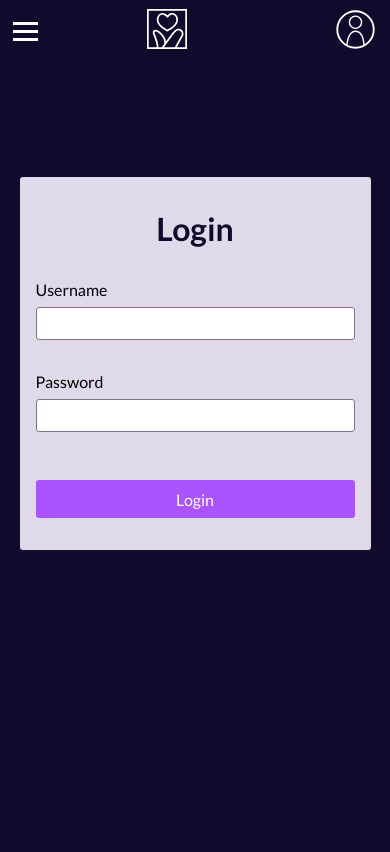
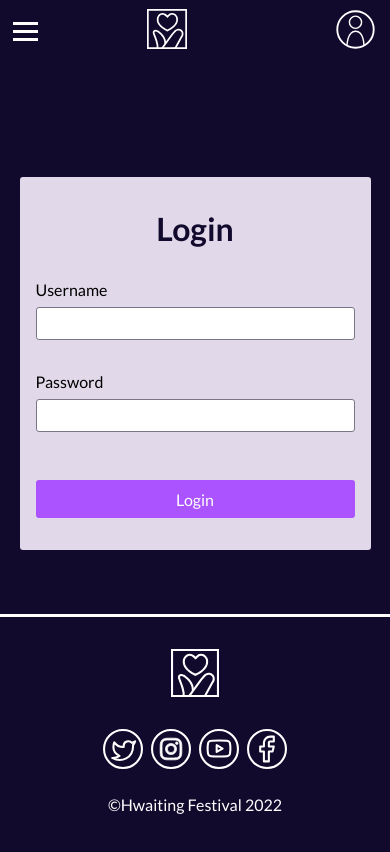
Before and after one commit to ceci919p/hwaitingfestival, a React (Create React App) app: page /account in a window 390 px wide. Shown: the top 852 px of the page. Built offline with nearby package versions, Linux system fonts and the light colour scheme; no server answers.

Commit message:
footer mobile

```diff
--- a/src/App.js
+++ b/src/App.js
@@ -7,6 +7,7 @@ import SingleArtist from "./routes/SingleArtist";
 import Header from "./components/Header";
 import ScrollToTop from "./components/ScrollToTop";
 import Account from "./routes/Account";
+import Footer from "./components/Footer";
 
 //import Footer from "./components/Footer";
 
@@ -120,6 +121,7 @@ function App() {
             }
           />
         </Routes>
+        <Footer></Footer>
       </div>
     </div>
   );
--- a/src/components/Footer.js
+++ b/src/components/Footer.js
@@ -1,13 +1,30 @@
-//import fblogo from "../images/fblogo.svg";
+import twitterLogo from "../images/twitter.svg";
+import fbLogo from "../images/fb.svg";
+import igLogo from "../images/ig.svg";
+import ytLogo from "../images/yt.svg";
+import logo from "../images/logo_light.svg";
 
 export default function Footer() {
   return (
     <footer id="footer">
-      <div id="#footer-socials">
-        <button>
-          <img src="" alt="twitter" />
+      <div>
+        <img className="footer-logo" src={logo} alt="Logo" />
+      </div>
+      <div id="footer-socials">
+        <button id="footer-twitter" className="footer-social-wrapper">
+          <img className="footer-social" src={twitterLogo} alt="Twitter" />
+        </button>
+        <button id="footer-ig" className="footer-social-wrapper">
+          <img className="footer-social" src={igLogo} alt="Instagram" />
+        </button>
+        <button id="footer-yt" className="footer-social-wrapper">
+          <img className="footer-social" src={ytLogo} alt="Youtube" />
+        </button>
+        <button id="footer-fb" className="footer-social-wrapper">
+          <img className="footer-social" src={fbLogo} alt="Facebook" />
         </button>
       </div>
+      <p>©Hwaiting Festival 2022</p>
     </footer>
   );
 }
--- a/src/components/MyAccount.js
+++ b/src/components/MyAccount.js
@@ -4,9 +4,14 @@ export default function MyAccount({ fav }) {
   let favList = fav.map((a) => <FavArtist key={a.act} artist={a} />);
   console.log(fav);
   return (
-    <main>
-      <h1>Welcome to your account</h1>
-      <section>{favList}</section>
-    </main>
+    <>
+      {" "}
+      <header id="account-header">
+        <h1>Profile</h1>
+      </header>
+      <main>
+        <section>{favList}</section>
+      </main>
+    </>
   );
 }
--- a/src/sass/layout/_account.scss
+++ b/src/sass/layout/_account.scss
@@ -74,3 +74,12 @@
   margin-top: -10px;
   margin-left: 2px;
 }
+
+#account-header {
+  min-height: 20vh;
+  border-top: 3px solid vars.$white;
+  border-bottom: 3px solid vars.$white;
+  box-shadow: 0px 0px 6px 4px vars.$white;
+  padding-block: 4rem;
+  margin-block: 4rem 4rem;
+}
--- a/src/sass/layout/_app.scss
+++ b/src/sass/layout/_app.scss
@@ -77,6 +77,10 @@
   text-align: center;
   background-color: vars.$white;
   color: vars.$background-blue;
+
+  &:hover {
+    box-shadow: 0px 0px 8px vars.$lightneonblue;
+  }
 }
 
 #logout-button {
@@ -171,6 +175,7 @@
     background-color: vars.$background-blue;
     padding: 10rem 3rem 3rem 3rem;
     transition: ease-out;
+    --webkit-transition: all 0.3s ease-in-out;
 
     @include mixins.bp-large {
       width: 24rem;
--- a/src/sass/layout/_index.scss
+++ b/src/sass/layout/_index.scss
@@ -5,3 +5,4 @@
 @forward "program";
 @forward "program-nav";
 @forward "account";
+@forward "footer";
--- a/src/sass/layout/_singleartist.scss
+++ b/src/sass/layout/_singleartist.scss
@@ -94,13 +94,15 @@
   border-radius: 2px;
   padding-block: 0.8rem;
   padding-inline: 1.2rem;
-
   font-size: 1.05rem;
   font-weight: 600;
   display: grid;
   grid-template-columns: 2rem 1fr;
   align-items: center;
-
+  width: 16rem;
+  height: 4rem;
+  --webkit-transition: all 0.3s ease-in-out;
+  transition: all 0.3s ease-in-out;
   //margin-top: 2rem;
 }
 
@@ -114,8 +116,13 @@
   display: grid;
   grid-template-columns: 2rem 1fr;
   align-items: center;
-  border: none;
+  border: 3px solid vars.$neonred;
   cursor: pointer;
+  width: 16rem;
+  height: 4rem;
+  gap: 0.5rem;
+  --webkit-transition: all 0.3s ease-in-out;
+  transition: all 0.3s ease-in-out;
   //margin-top: 2rem;
 }
 
--- /dev/null
+++ b/src/sass/layout/footer.scss
@@ -0,0 +1,65 @@
+@use "../abstracts/vars";
+@use "../abstracts/mixins";
+
+footer {
+  border-top: 3px solid vars.$white;
+  padding-block: 2rem 2rem;
+  display: grid;
+  justify-content: center;
+
+  p {
+    text-align: center;
+    margin-top: 1rem;
+  }
+}
+
+#footer-socials {
+  display: flex;
+  gap: 0.5rem;
+}
+
+.footer-social-wrapper {
+  border-radius: 100%;
+  background-color: transparent;
+  border: none;
+}
+
+.footer-social {
+  width: 2.5rem;
+  cursor: pointer;
+}
+
+#footer-twitter {
+  &:hover {
+    box-shadow: 0px 0px 8px #61eaff;
+  }
+}
+
+#footer-ig {
+  &:hover {
+    box-shadow: 0px 0px 8px #b84dff;
+  }
+}
+
+#footer-yt {
+  &:hover {
+    box-shadow: 0px 0px 8px #fb2626;
+  }
+}
+
+#footer-fb {
+  &:hover {
+    box-shadow: 0px 0px 8px #0021c8;
+  }
+}
+
+.footer-logo {
+  margin-bottom: 2rem;
+  width: 3rem;
+  margin-inline: auto;
+  cursor: pointer;
+
+  &:hover {
+    box-shadow: 0px 0px 8px vars.$lightneonblue;
+  }
+}
```
